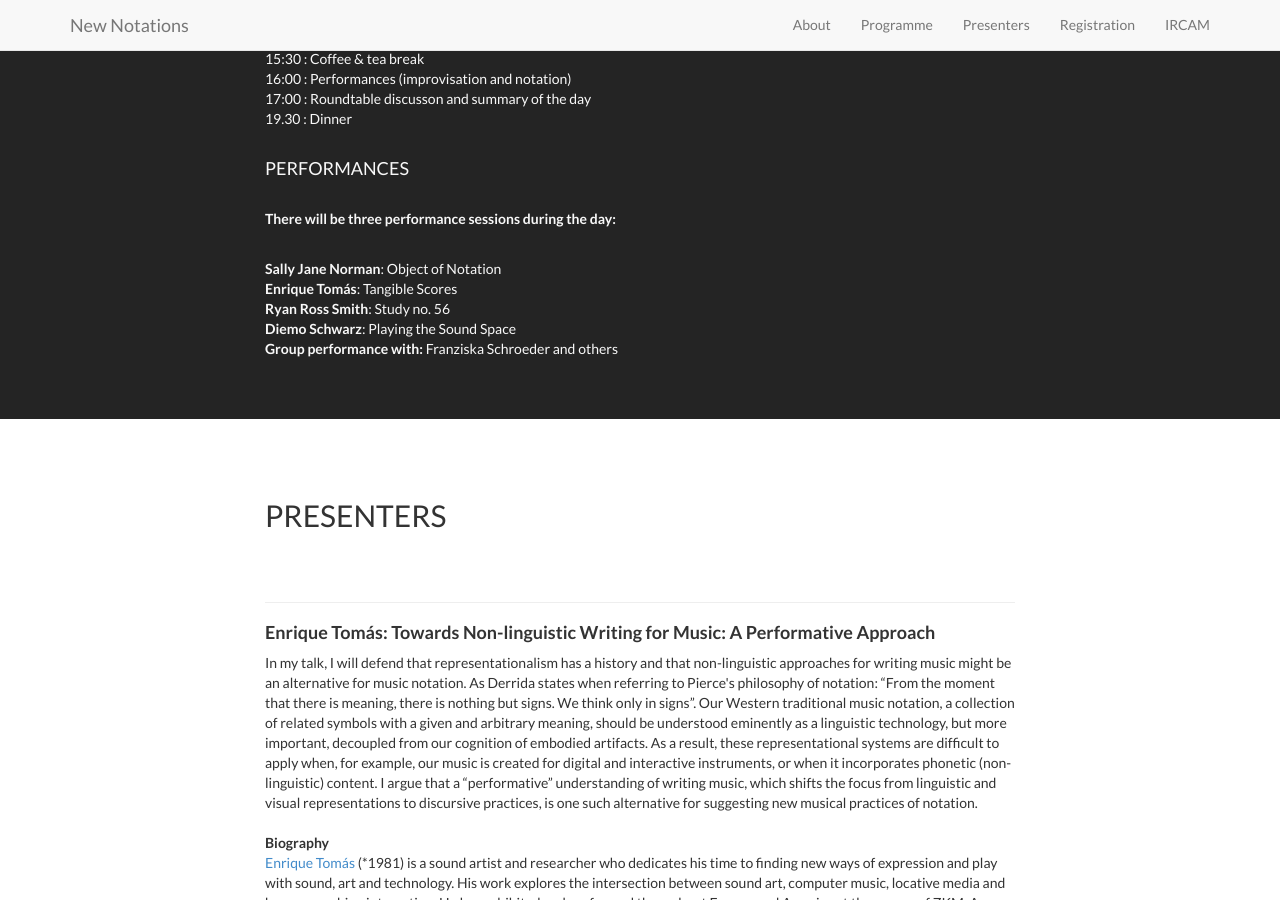
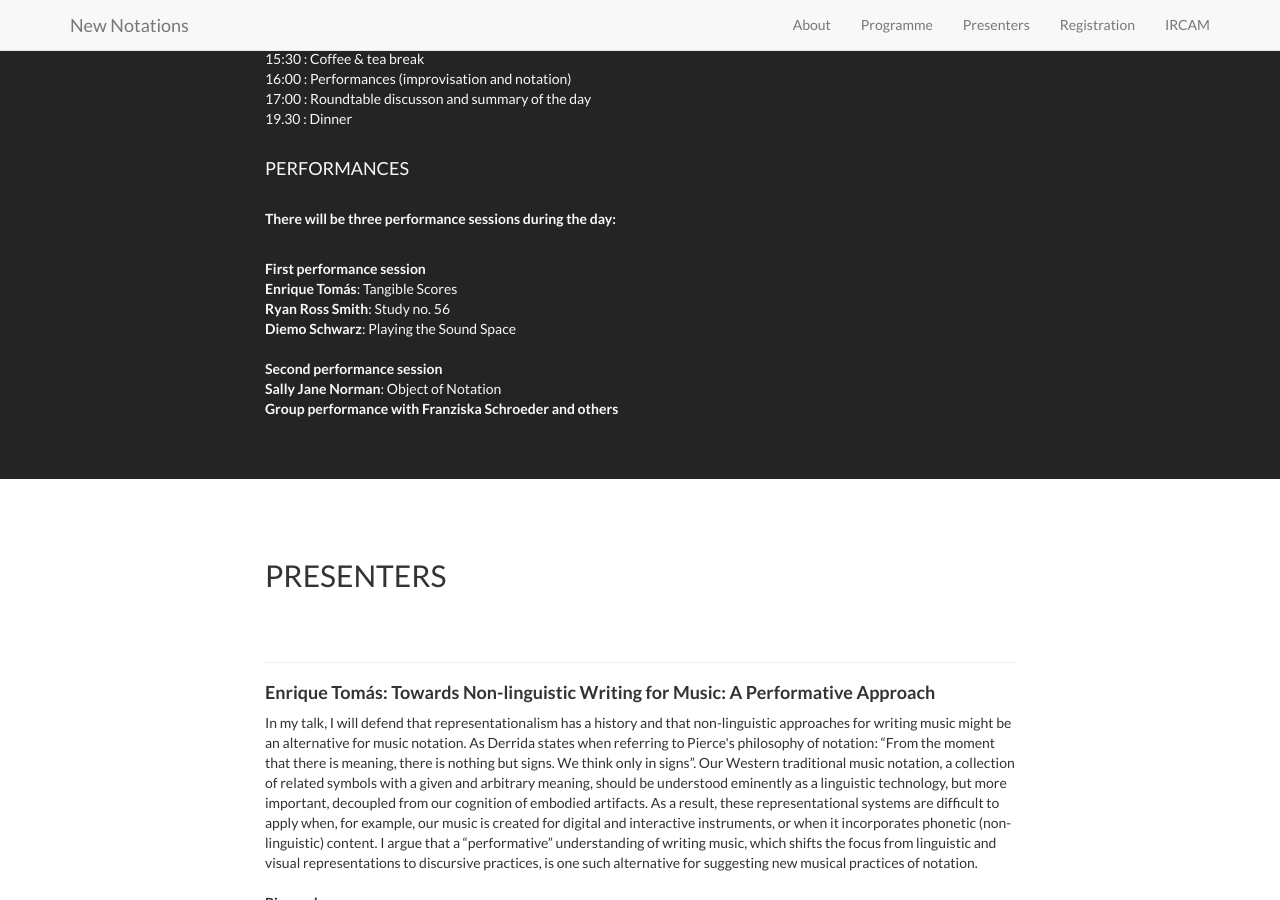
Before and after one commit to thormagnusson/ircam, a Jekyll site: the page built from index.html, in a window 1280 px wide and 900 px high, scrolled down 2064 px. Built offline with Jekyll 4.4.1, drawn with Linux system fonts in a browser that asks for light colours; nearby versions of some CDN libraries; library files that are not in the unit come from our copies.

Commit message:
programme update

```diff
--- a/_includes/programme.html
+++ b/_includes/programme.html
@@ -35,12 +35,14 @@
 
             <p><b>There will be three performance sessions during the day:</b><br></p>
 
-            <br><strong>Sally Jane Norman</strong>: Object of Notation
+            <br><b>First performance session</b>
             <br><strong>Enrique Tomás</strong>: Tangible Scores
             <br><strong>Ryan Ross Smith</strong>: Study no. 56
-            <br><strong>Diemo Schwarz</strong>: Playing the Sound Space
+            <br><strong>Diemo Schwarz</strong>: Playing the Sound Space<br><br>
 
-            <br><strong>Group performance with: </strong>Franziska Schroeder and others
+            <b>Second performance session</b>
+            <br><strong>Sally Jane Norman</strong>: Object of Notation
+            <br><strong>Group performance with Franziska Schroeder and others</strong>
 
             <br>
             <br/><br/><br/>
```
Also changed, not shown: 4 other files.
